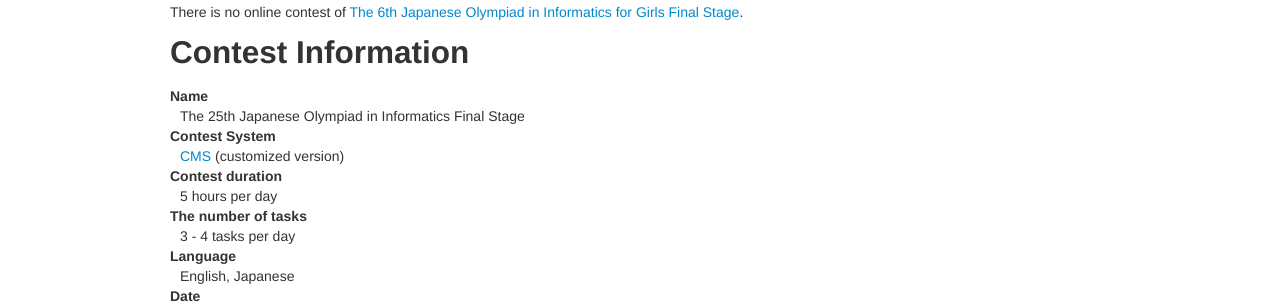
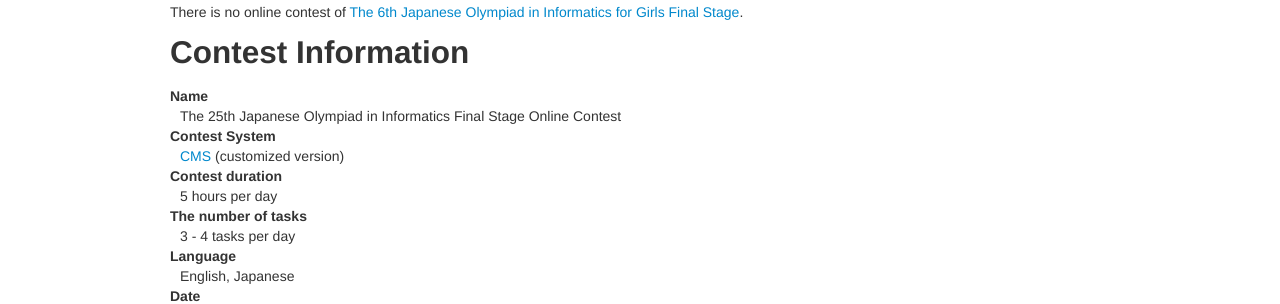
Before and after one commit to jcioi/joi-contests-site, a Jekyll site: the page built from joi-final-2026/index-en.md, in a window 1280 px wide and 1130 px high. Shown: the part 504-808 px from the top of the window. Built offline with Jekyll 4.4.1, drawn with Linux system fonts in a browser that asks for light colours.

Commit message:
fixed contest name

```diff
--- a/joi-final-2026/index-en.md
+++ b/joi-final-2026/index-en.md
@@ -27,7 +27,7 @@ There is no online contest of [The 6th Japanese Olympiad in Informatics for Girl
 
 <dl>
   <dt>Name</dt>
-    <dd>The 25th Japanese Olympiad in Informatics Final Stage</dd>
+    <dd>The 25th Japanese Olympiad in Informatics Final Stage Online Contest</dd>
 
   <dt>Contest System</dt>
   <dd>
```
